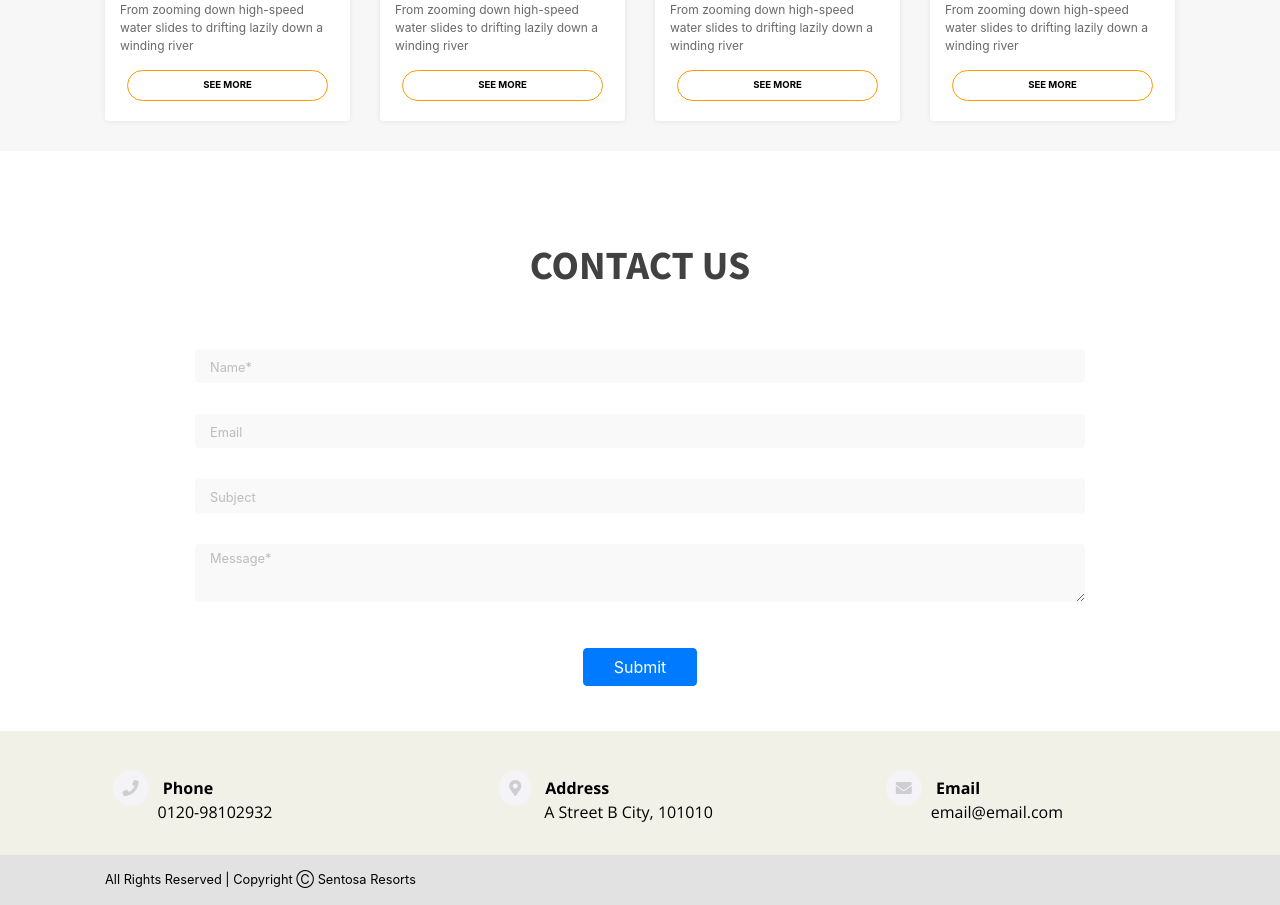
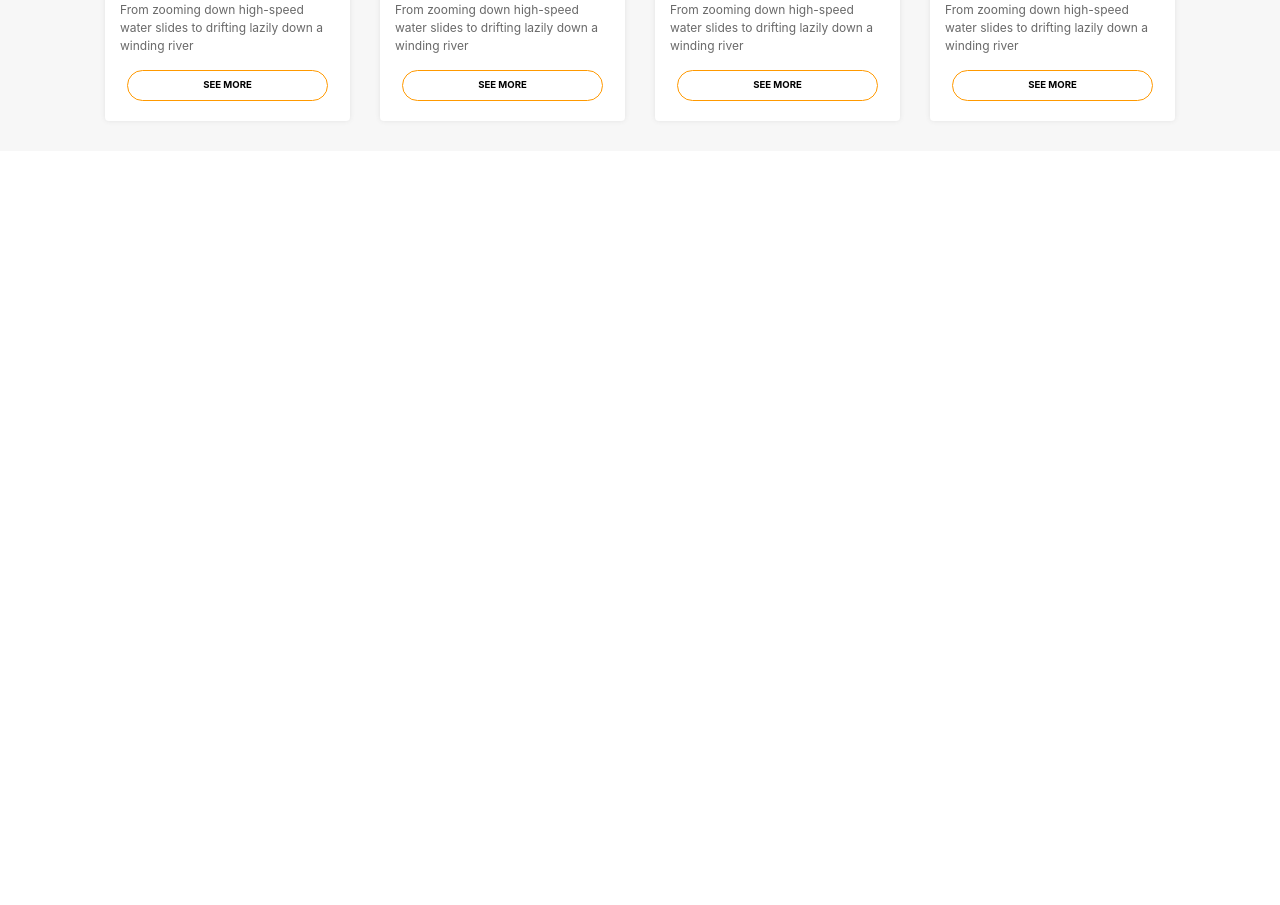
Before and after one commit to archit1508/nus-cs4249-sentosa, a PHP site: page / in a window 1280 px wide. Shown: the part 837-1742 px from the top of the page. After the commit the page ends 960 px from the top, so only its background shows below. Run offline with PHP 8.4, Linux system fonts and the light colour scheme; some libraries are stand-ins or nearby versions.

Commit message:
remove old css

```diff
--- a/css/style.css
+++ b/css/style.css
@@ -248,9 +218,6 @@ nav ul li a{
 	margin-bottom: 10px;
 }
 /*form*/
-.form1{
-	margin: 30px 180px;
-}
 .form-control{
 	border:none;
 	background-color: #f9f9f9;
@@ -281,12 +248,6 @@ nav ul li a{
 #input3{
 	margin-bottom: 0;
 }
-.btn2{
-	padding-right: 30px;
-	padding-left: 30px;
-	margin-top: 15px;
-	margin-bottom: 15px;
-}
 /* table */
 .table{
 	font-size: 0.8em;
@@ -303,49 +264,6 @@ tr{
 }
 .row-end{
 	background-color: #e2e2e2;
-}
-.icon::before {
-  display: inline-block;
-  font-style: normal;
-  font-variant: normal;
-  text-rendering: auto;
-  -webkit-font-smoothing: antialiased;
-}
-.p-footer::before {
-  	font-family: "Font Awesome 5 Free";
-  	font-weight: 900;
-  	content: "\f3c5";
-  	background-color: #f4f4f6;
-  	color: #cdcdd2;
-	width: 60px;
-	height: 60px;
-	border-radius: 50%;
-	padding: 10px;
-	font-size: 1em;
-	margin-right: 10px;
-}
-.call::before{
-	content: '\f095';
-}
-.email::before{
-	content: '\f0e0';
-}
-.p-footer,.p-footer-inside{
-	font-family: 'Open Sans', sans-serif;
-	color: #000;
-}
-.p-footer{
-	font-weight: bolder;
-}
-.p-footer-inside{
-	display: block;
-	margin-bottom: 10px;
-	margin-left: 45px;
-	font-weight: lighter;
-}
-.col-footer{
-	padding-right: 52.5px;
-	padding-left: 52.5px;
 }
 .mobShow{
 	display: none;
--- a/index.html
+++ b/index.html
@@ -175,7 +175,6 @@
       <div class="row">
         <div class="col-sm-12">
           <center>
-<!--             <h1 class="he3">Attractions</h1>-->
             <div class="card-deck">
               <div class="card">
                 <div class="card-header">
@@ -361,19 +360,6 @@
       </div>
     </div>
 
-<!--     <div class="container-fluid con6">
-      <div class="row">
-        <div class="col-sm-12">
-          <table class="table" id="cartTable">
-            <thead>
-            <tbody id="cartBody">
-
-            </tbody>
-          </table>
-        </div>
-      </div>
-    </div> -->
-
     <div class="accordion" id="accordionPanelsStayOpenExample">
       <div class="accordion-item">
           <button class="accordion-button btn btn-success" type="button" data-bs-toggle="collapse" data-bs-target="#panelsStayOpen-collapseOne" aria-expanded="true" aria-controls="panelsStayOpen-collapseOne">
@@ -419,80 +405,7 @@
           </div>
         </div>
       </div>
-    </div>
-
-    <div class="container-fluid con-bg con4" id="contact-con">
-      <div class="row">
-        <div class="col-sm-12">
-          <center>
-            <h1 class="he4">CONTACT US</h1>
-
-            <form class="form1" id="form1" action="" method="post" enctype="text/plain">
-              <div class="form-row">
-
-                <div class="form-group col-md-12">
-
-                  <div class="form-row">
-                    <div class="form-group col-sm-12">
-                      <input type="text" class="form-control" id="name" name="name" placeholder="Name*" required>
-                    </div>
-                  </div>
-                  <div class="form-row">
-                    <div class="form-group col-sm-12">
-                      <input type="email" class="form-control" id="email" name="email" placeholder="Email">
-                    </div>
-                  </div>
-                  <div class="form-row">
-                    <div class="form-group col-sm-12" id="input3">
-                      <input type="text" class="form-control" id="subject" name="subject" placeholder="Subject">
-                    </div>
-                  </div>
-
-                </div>
-
-                <div class="form-group col-md-12">
-                  <textarea class="form-control" id="message" name="message" placeholder="Message*" required></textarea>
-                </div>
-              </div>
-              <button type="submit" class="btn btn-primary btn2">Submit</button>
-            </form>
-          </center>
-          <center class="mobShow2">
-              <div class="thanks os" id="thankyou" role="alert">
-                Thank you for your submission.
-              </div>
-            </center>
-        </div>
-      </div>
-    </div>
-
-    <div class="container-fluid con5">
-      <div class="row mx-auto row1">
-        <div class="col-md-4 col-sm-12 col-footer">
-          <p class="p-footer call">
-            Phone
-            <span class="p-footer-inside">0120-98102932</span>
-          </p>
-        </div>
-        <div class="col-md-4 col-sm-12 col-footer">
-          <p class="p-footer address">
-            Address
-            <span class="p-footer-inside">A Street B City, 101010</span>
-          </p>
-        </div>
-        <div class="col-md-4 col-sm-12 col-footer">
-          <p class="p-footer email">
-            Email
-            <span class="p-footer-inside">email@email.com</span>
-          </p>
-        </div>
-      </div>
-      <div class="row mx-auto row-end">
-        <div class="col-sm-12">
-          <p class="p-footer-end">All Rights Reserved | Copyright  &#9400; Sentosa Resorts</p>
-        </div>
-      </div>
-    </div>
+   </div>
 
   </body>
 </html>
```
Also changed, not shown: other parts of css/style.css (+0 -30 lines).
